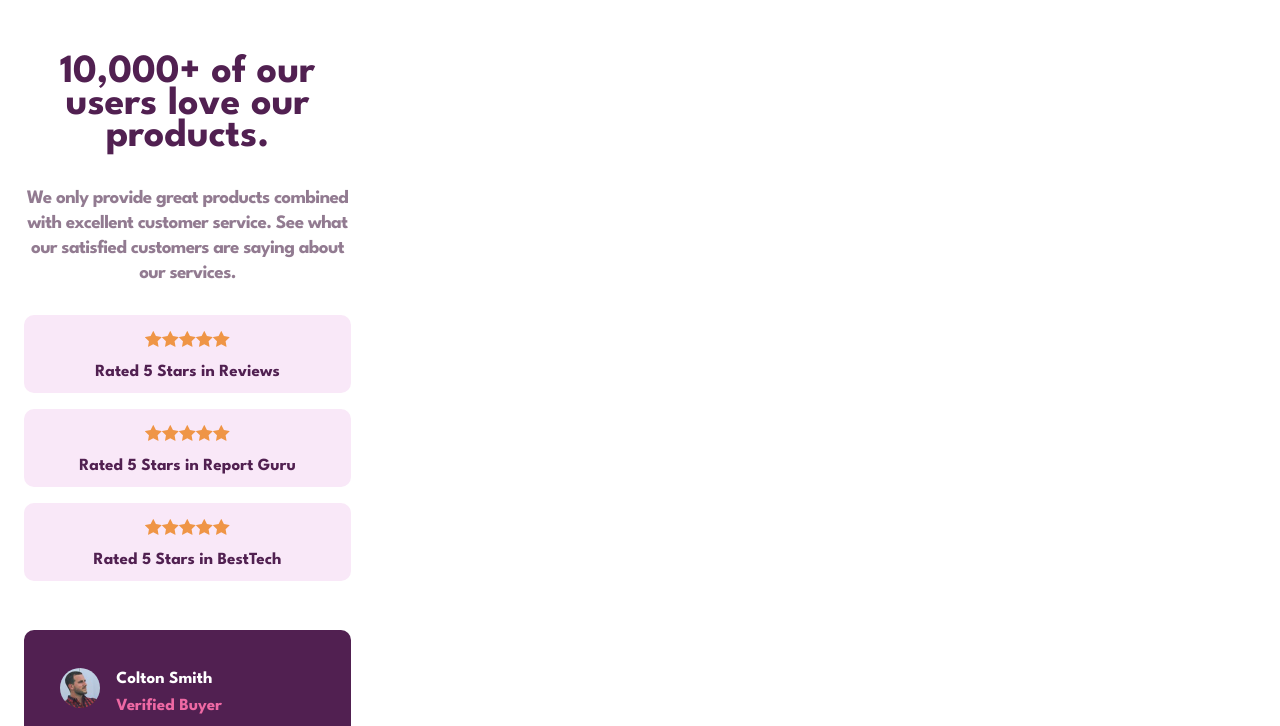
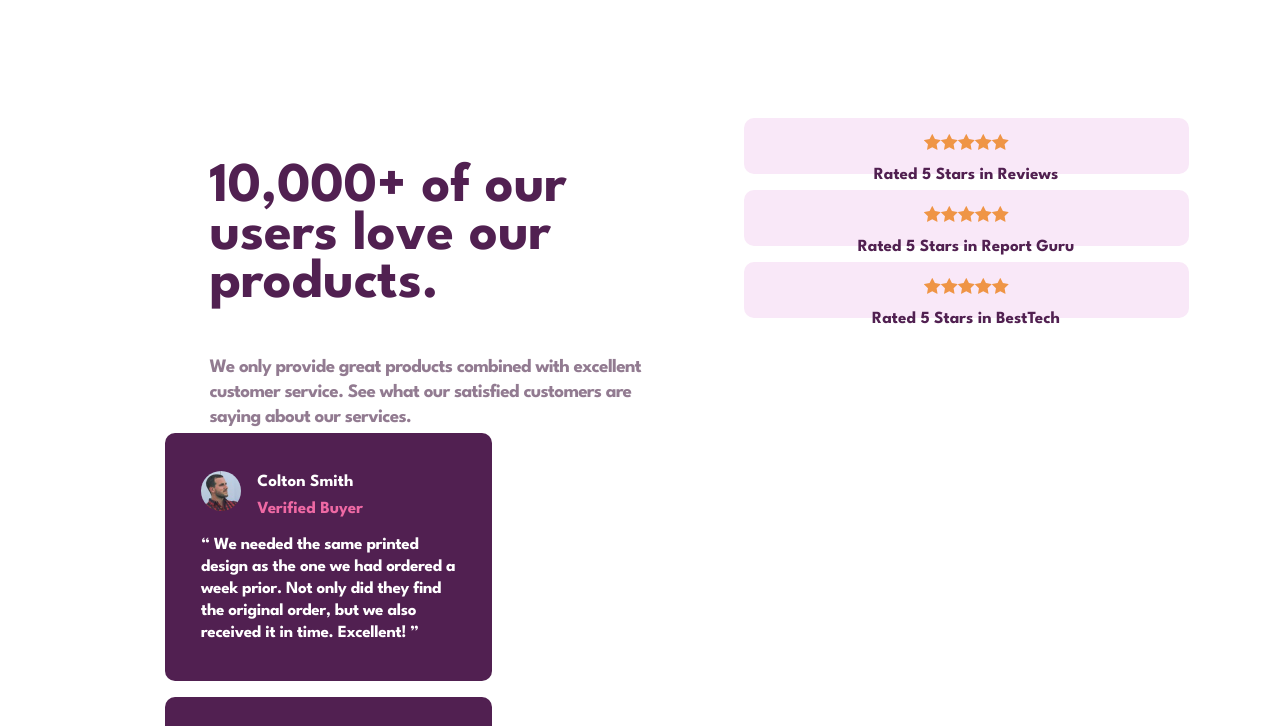
Before and after one commit to monre036/social-proof-section, a plain HTML site: page index.html in a window 1280 px wide. Shown: the top 726 px of the page. Drawn offline with Linux system fonts and the light colour scheme.

Commit message:
changes 2

```diff
--- a/css/styles.css
+++ b/css/styles.css
@@ -28,11 +28,33 @@ body {
     padding: 24px;
 }
 
+@media screen and (width >=768px) {
+    .main {
+        padding-inline: 165px;
+        padding-top: 118px;
+        padding-bottom: 100px;
+    }
+}
+
 .box-main {
     width: 327px;
     height: 219px;
     text-align: center;
     margin-bottom: 39px;
+}
+
+@media screen and (width >=768px) {
+    .box-main-rating-container {
+        display: flex;
+        justify-content: space-around;
+    }
+
+    .box-main {
+        width: 445px;
+        height: 154px;
+        text-align: start;
+        margin-bottom: 39px;
+    }
 }
 
 .title {
@@ -41,6 +63,16 @@ body {
     font-size: 40px;
     color: #512051;
     line-height: 32px;
+}
+
+@media screen and (width >=768px) {
+    .title {
+        font-family: "League Spartan", sans-serif;
+        font-weight: 700;
+        font-size: 56px;
+        color: #512051;
+        line-height: 48px;
+    }
 }
 
 .subtitle {
@@ -58,6 +90,10 @@ body {
     margin-bottom: 49px;
 }
 
+@media screen and (width >=768px) {
+    .box-rating {}
+}
+
 .box {
     width: 327px;
     height: 78px;
@@ -65,6 +101,13 @@ body {
     border-radius: 10px;
     text-align: center;
     margin-bottom: 16px;
+}
+
+@media screen and (width >=768px) {
+    .box {
+        width: 445px;
+        height: 56px;
+    }
 }
 
 .box-stars {
--- a/index.html
+++ b/index.html
@@ -14,9 +14,11 @@
 
 <body>
     <main class="main">
+        <div class="box-main-rating-container">
             <article class="box-main">
                 <h1 class="title">10,000+ of our users love our products.</h1>
-            <h2 class="subtitle">We only provide great products combined with excellent customer service. See what our
+                <h2 class="subtitle">We only provide great products combined with excellent customer service. See what
+                    our
                     satisfied
                     customers
                     are saying about our services.</h2>
@@ -53,6 +55,7 @@
                     <p class="box-text">Rated 5 Stars in BestTech</p>
                 </div>
             </article>
+        </div>
         <article>
             <div class="opinion">
                 <div class="opinion-image-name">
```
Lines whose indentation alone changed are shown as unchanged.
